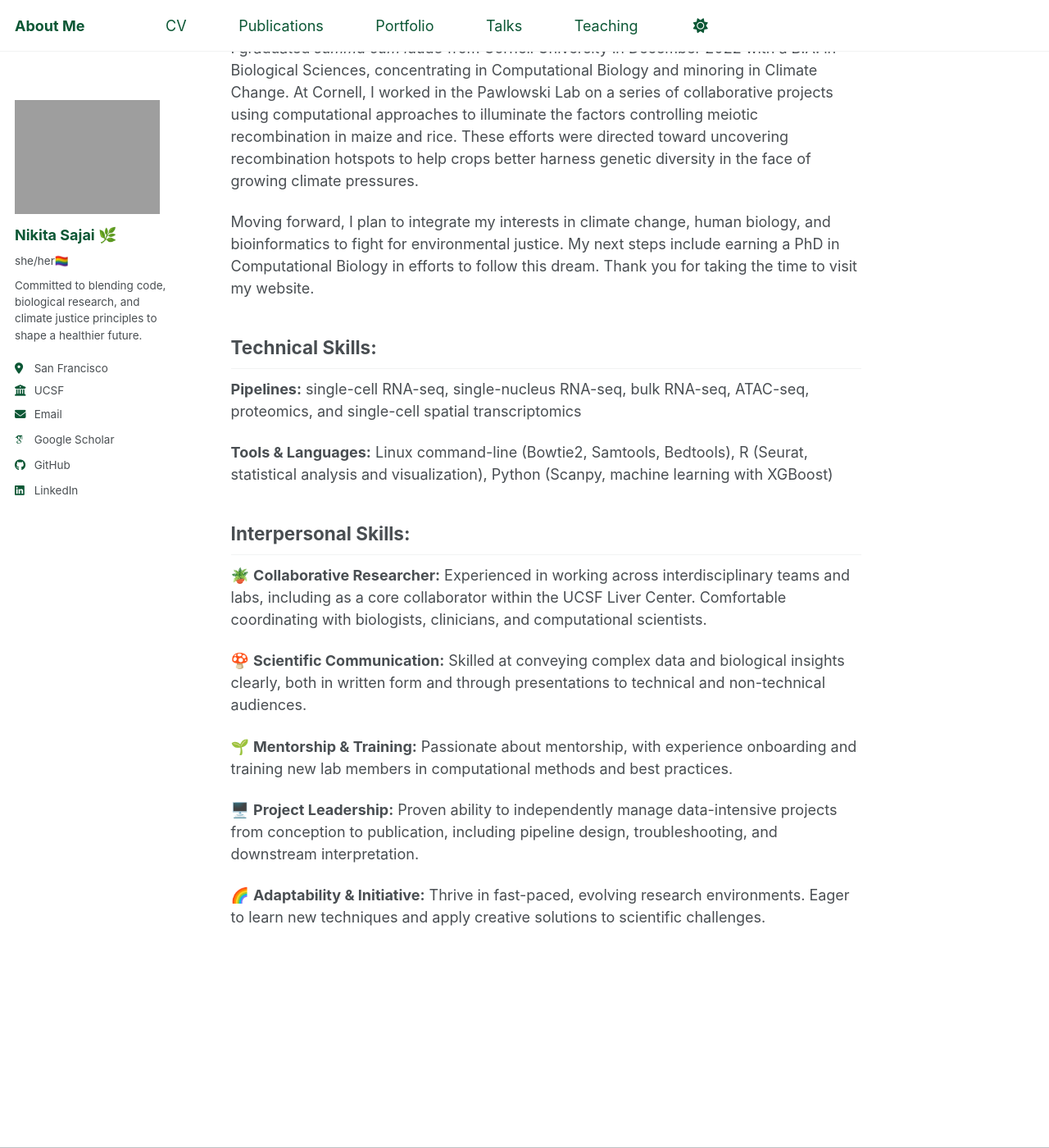
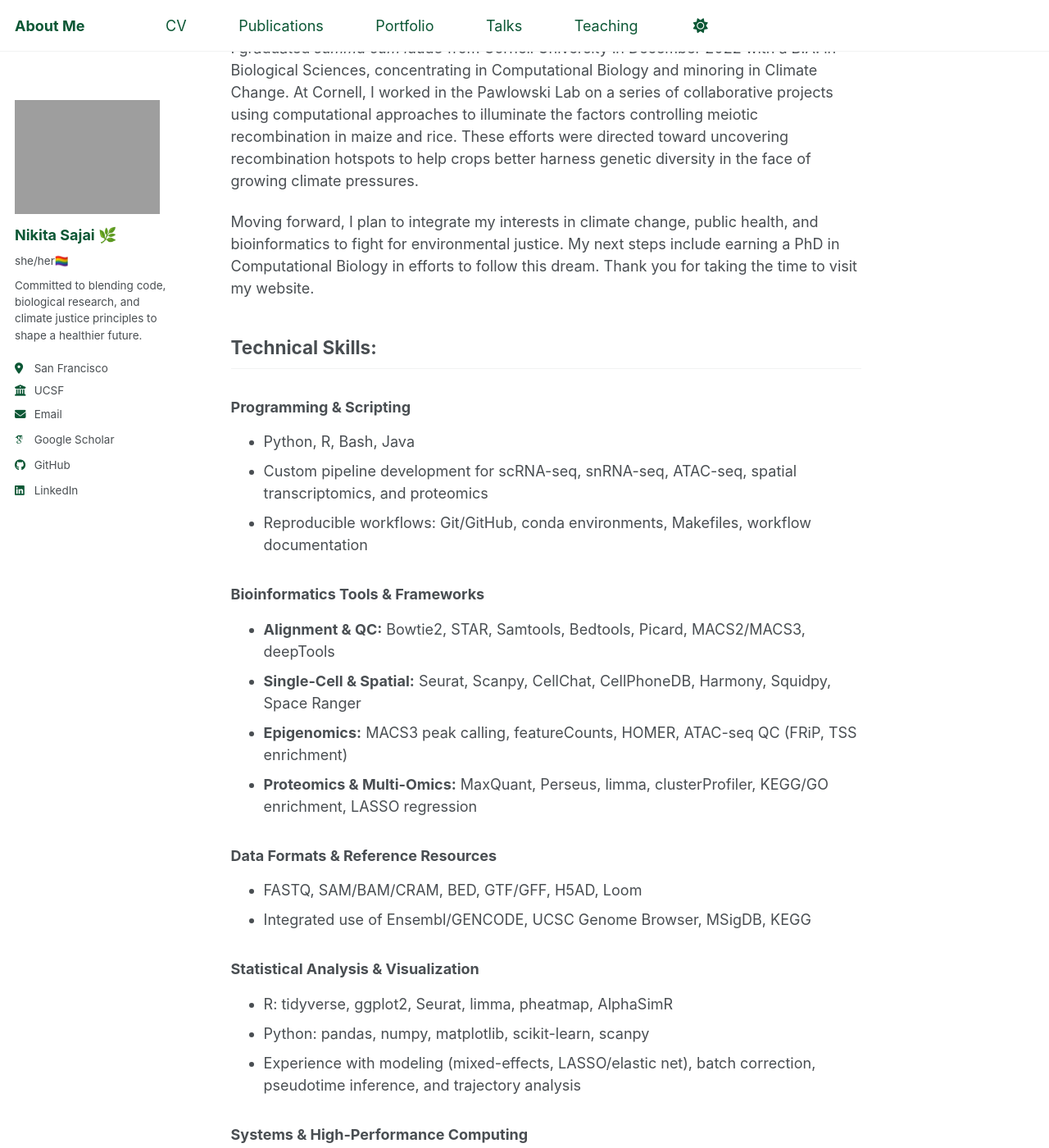
Before and after one commit to 16nikita/16nikita.github.io, a Jekyll site: the page built from _pages/about.md, in a window 1280 px wide and 1400 px high, scrolled down 413 px. Shown: the whole window at 82% size. Built offline with Jekyll 4.4.1, drawn with Linux system fonts in a browser that asks for light colours; some web fonts are replaced; some of the changed text lies outside the part shown.

Commit message:
about page

```diff
--- a/_pages/about.md
+++ b/_pages/about.md
@@ -12,14 +12,35 @@ Though my research in the past two years has been in human health, I have amasse
 
 I graduated *summa cum laude* from Cornell University in December 2022 with a B.A. in Biological Sciences, concentrating in Computational Biology and minoring in Climate Change. At Cornell, I worked in the Pawlowski Lab on a series of collaborative projects using computational approaches to illuminate the factors controlling meiotic recombination in maize and rice. These efforts were directed toward uncovering recombination hotspots to help crops better harness genetic diversity in the face of growing climate pressures.
 
-Moving forward, I plan to integrate my interests in climate change, human biology, and bioinformatics to fight for environmental justice. My next steps include earning a PhD in Computational Biology in efforts to follow this dream. Thank you for taking the time to visit my website.
+Moving forward, I plan to integrate my interests in climate change, public health, and bioinformatics to fight for environmental justice. My next steps include earning a PhD in Computational Biology in efforts to follow this dream. Thank you for taking the time to visit my website.
 
 Technical Skills:
 ------
 
-**Pipelines:** single-cell RNA-seq, single-nucleus RNA-seq, bulk RNA-seq, ATAC-seq, proteomics, and single-cell spatial transcriptomics
+### **Programming & Scripting**
+- Python, R, Bash, Java
+- Custom pipeline development for scRNA-seq, snRNA-seq, ATAC-seq, spatial transcriptomics, and proteomics
+- Reproducible workflows: Git/GitHub, conda environments, Makefiles, workflow documentation
 
-**Tools & Languages:** Linux command-line (Bowtie2, Samtools, Bedtools), R (Seurat, statistical analysis and visualization), Python (Scanpy, machine learning with XGBoost)
+### **Bioinformatics Tools & Frameworks**
+- **Alignment & QC:** Bowtie2, STAR, Samtools, Bedtools, Picard, MACS2/MACS3, deepTools
+- **Single-Cell & Spatial:** Seurat, Scanpy, CellChat, CellPhoneDB, Harmony, Squidpy, Space Ranger
+- **Epigenomics:** MACS3 peak calling, featureCounts, HOMER, ATAC-seq QC (FRiP, TSS enrichment)
+- **Proteomics & Multi-Omics:** MaxQuant, Perseus, limma, clusterProfiler, KEGG/GO enrichment, LASSO regression
+
+### **Data Formats & Reference Resources**
+- FASTQ, SAM/BAM/CRAM, BED, GTF/GFF, H5AD, Loom
+- Integrated use of Ensembl/GENCODE, UCSC Genome Browser, MSigDB, KEGG
+
+### **Statistical Analysis & Visualization**
+- R: tidyverse, ggplot2, Seurat, limma, pheatmap, AlphaSimR
+- Python: pandas, numpy, matplotlib, scikit-learn, scanpy
+- Experience with modeling (mixed-effects, LASSO/elastic net), batch correction, pseudotime inference, and trajectory analysis
+
+### **Systems & High-Performance Computing**
+- Unix/Linux (shell/bash)
+- SLURM-based HPC environments, array jobs, pipeline parallelization
+- Large-scale data management, cloud computing workflows
 
 Interpersonal Skills:
 ------
```
